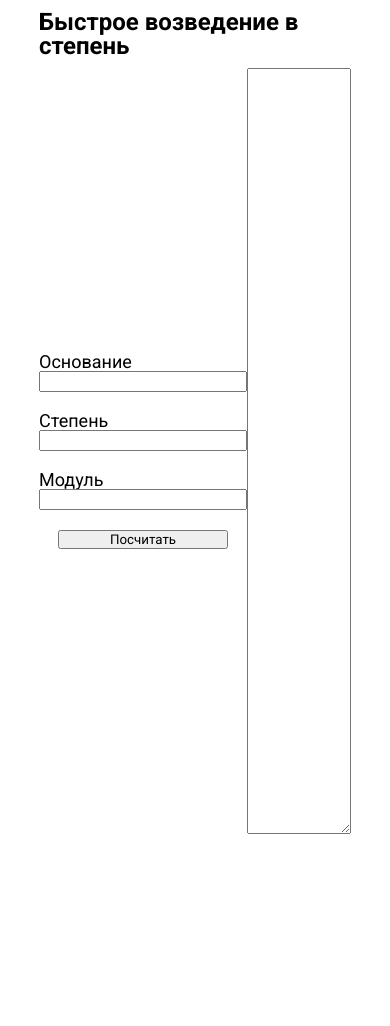
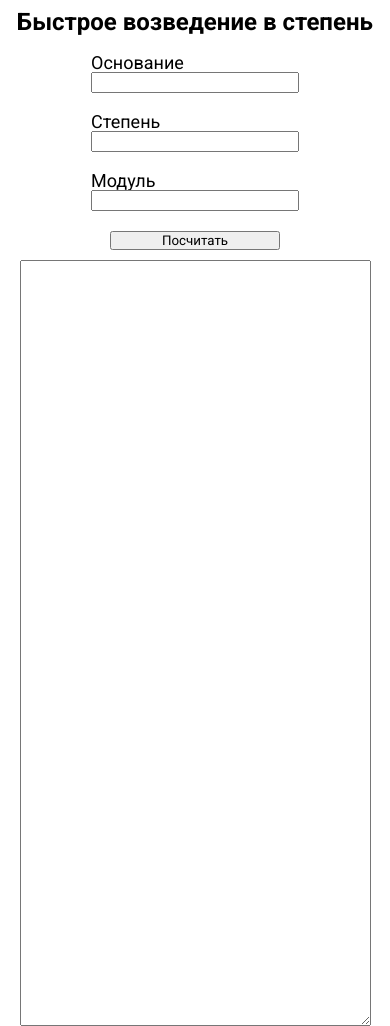
Before and after one commit to DimaMasakovsky/KRIP-ZI-helper, a plain HTML site: page index.html in a window 390 px wide. Before the commit the page ends 844 px from the top, so only its background shows below. Drawn offline with Linux system fonts and the light colour scheme.

Commit message:
add: mobile styles

```diff
--- a/styles.css
+++ b/styles.css
@@ -97,3 +97,26 @@ h1 {
   justify-content: center;
   align-items: center;
 }
+
+@media (max-width: 400px) {
+  body {
+    margin: 0rem;
+    height: 100%;
+    width: 100vw;
+    display: flex;
+    flex-direction: column;
+    justify-content: center;
+    align-items: center;
+  }
+  .wrapper {
+    display: flex;
+    flex-direction: column;
+  }
+  .form-wrapper {
+    width: 90vw;
+  }
+  .input-wrapper {
+
+
+  }
+}
```
